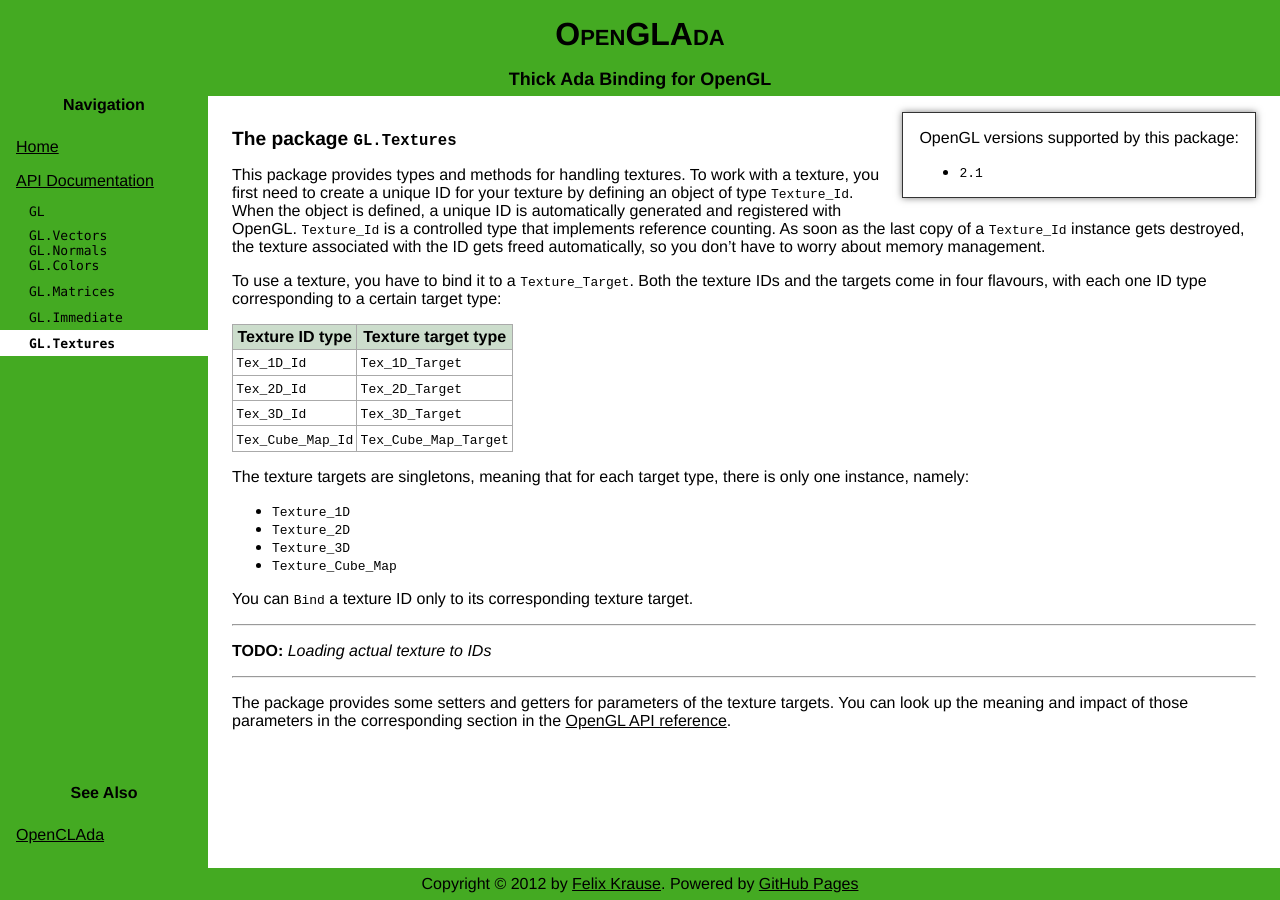
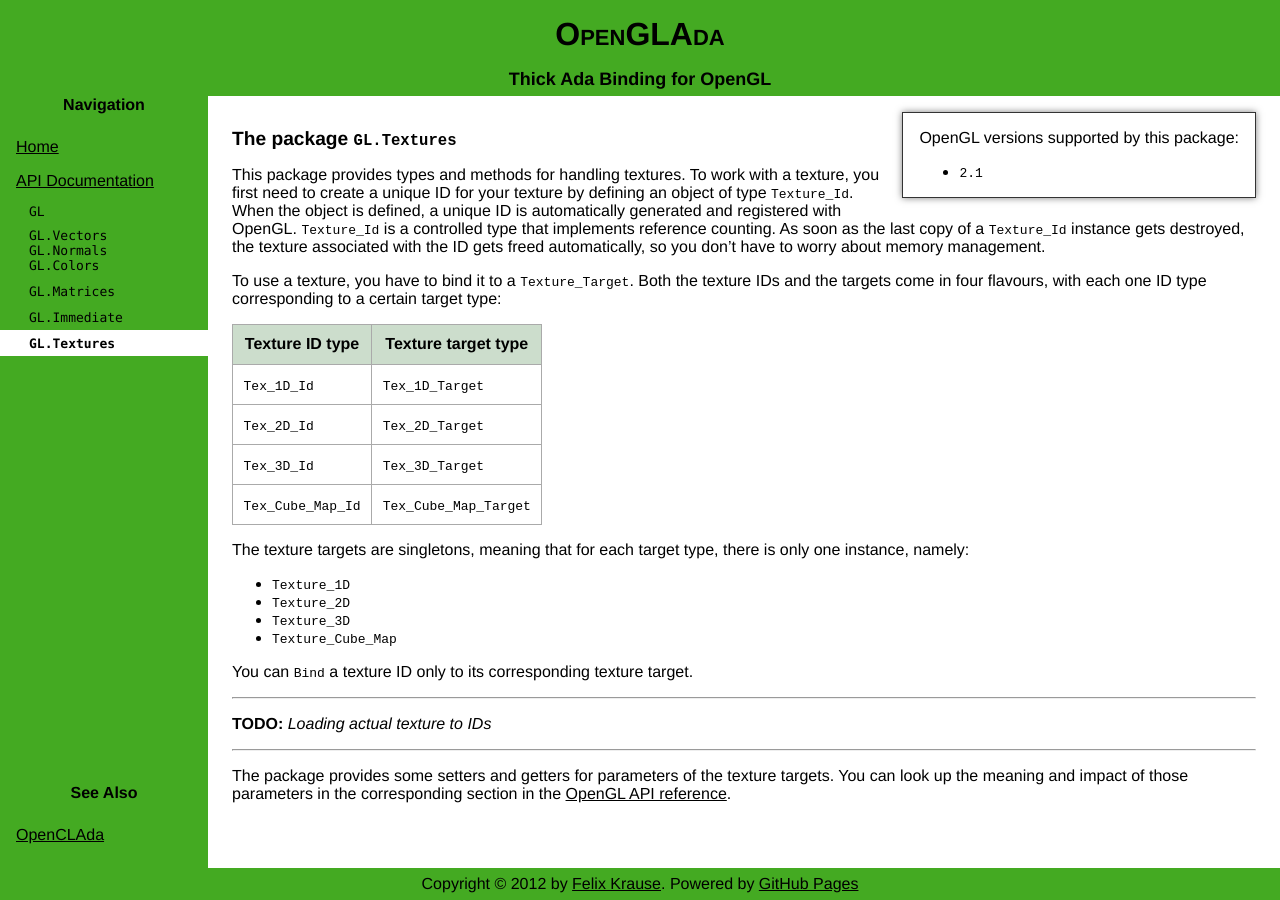
Before and after one commit to flyx/OpenGLAda, a Jekyll site: the page built from doc/GL.Textures.md, in a window 1280 px wide. Built offline with Jekyll 4.4.1, drawn with Linux system fonts in a browser that asks for light colours.

Commit message:
nicerer tables

```diff
--- a/css/main.css
+++ b/css/main.css
@@ -152,7 +152,7 @@
 
 article th, article td {
 	border: 1px solid #aaa;
-	padding: 0.2em;
+	padding: 0.66em;
 }
 
 article thead {
```
